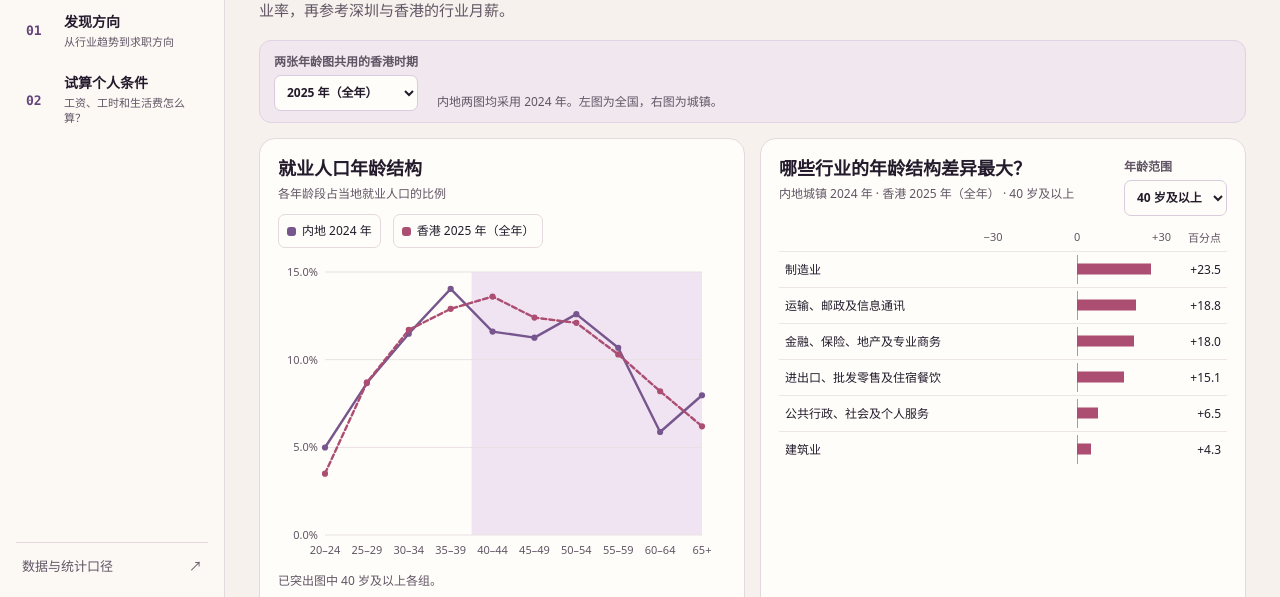
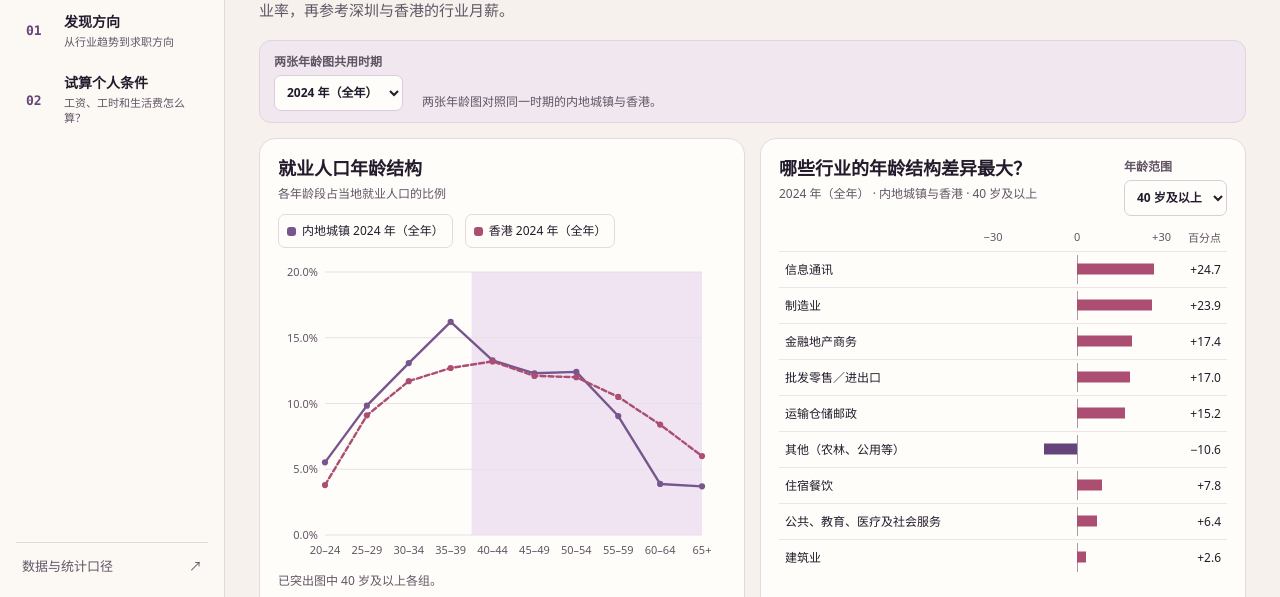
Before and after one commit to peng-fang/hk-career-explorer-linked, a plain HTML site: page index.html in a window 1280 px wide. Shown: the part 203-800 px from the top of the page. Drawn offline with Linux system fonts and the light colour scheme.

Commit message:
Align urban workforce age comparisons across nine industries

```diff
--- a/app.js
+++ b/app.js
@@ -28,14 +28,13 @@
   const defaultWageRate = 1.0828;
   const wageRateSource = "https://www.censtatd.gov.hk/en/data/stat_report/product/B1010003/att/B10100032025AN25B0100.pdf";
   const wageAgeGroups = {
-    finance:"金融地产商务", information:"运输及信息通讯", construction:"建筑业", manufacturing:"制造业",
-    "land-transport":"运输及信息通讯", "real-estate":"金融地产商务", wholesale:"批发零售住宿餐饮",
-    retail:"批发零售住宿餐饮", accommodation:"批发零售住宿餐饮", food:"批发零售住宿餐饮",
+    finance:"金融地产商务", information:"信息通讯", construction:"建筑业", manufacturing:"制造业",
+    "land-transport":"运输仓储邮政", "real-estate":"金融地产商务", wholesale:"批发零售/进出口",
+    retail:"批发零售/进出口", accommodation:"住宿餐饮", food:"住宿餐饮",
   };
-  const formerAgeGroups = {"批发零售/进出口":"批发零售住宿餐饮","住宿餐饮":"批发零售住宿餐饮",
-    "运输仓储邮政":"运输及信息通讯","信息通讯":"运输及信息通讯","其他（农林采矿/公用事业/国际组织）":""};
   const {fitBroad,fitDetails,fitCell,fitVacancyMode,fitOccupations,marketPeriod:formerIndustryPeriod,...saved} = pathway.load();
   const savedWorkforcePeriod = saved.workforcePeriod==="2026-q3" ? "2026-q2" : saved.workforcePeriod;
+  const savedMarketIndustry = wageAgeGroups[saved.wageIndustry] ?? saved.marketIndustry;
   const state = {
     marketAge:"over", overviewYear:2025, marketRegion:"", overviewIndustry:null,
     wageRate:defaultWageRate, wageCurrency:"CNY", wageSort:"hk", wageIndustry:"",
@@ -44,8 +43,8 @@
     profile:pathway.emptyProfile(), pairs:[], occupations:"all", taskOccupations:{}, vacancyCell:"", sortBy:"surplus",
     industryDetails:[], budgetScope:true,
     ...saved,
-    workforcePeriod:Object.hasOwn(workforceAge.hongKong,savedWorkforcePeriod) ? savedWorkforcePeriod : "2025",
-    marketIndustry:wageAgeGroups[saved.wageIndustry] ?? formerAgeGroups[saved.marketIndustry] ?? saved.marketIndustry ?? "",
+    workforcePeriod:Object.hasOwn(workforceAge.hongKong,savedWorkforcePeriod) ? savedWorkforcePeriod : "2024",
+    marketIndustry:workforceAge.industries.some(group=>group.id===savedMarketIndustry) ? savedMarketIndustry : "",
   };
   const aliases = {
     "Manufacturing":"制造业","Construction":"建筑业","Import/export & wholesale":"进出口及批发",
@@ -101,15 +100,15 @@
       "2025":t("2025 年（全年）","2025 (full year)"),
       "2026-q2":t("2026 年 4–6 月","Apr–Jun 2026"),
     };
-    const hongKongPeriod = periods[state.workforcePeriod];
-    const {bands,mainland2024,hongKong} = workforceAge;
+    const periodLabel = periods[state.workforcePeriod];
+    const {bands,mainland,hongKong} = workforceAge;
     const ages = span(0,bands.length-1);
     const ageRange = order=>parseInt(bands[order],10)<40 ? "under" : "over";
     const ageBoundary = ages.find(order=>ageRange(order)==="over")-0.5;
-    const mainlandName = t("内地 2024 年","Mainland 2024");
-    const hongKongName = t(`香港 ${hongKongPeriod}`,`Hong Kong ${hongKongPeriod}`);
+    const mainlandName = t(`内地城镇 ${periodLabel}`,`Urban Mainland ${periodLabel}`);
+    const hongKongName = t(`香港 ${periodLabel}`,`Hong Kong ${periodLabel}`);
     const regionEntries = [["内地",mainlandName,purple],["香港",hongKongName,rose]];
-    const shares = [mainland2024,hongKong[state.workforcePeriod]];
+    const shares = [mainland[state.workforcePeriod],hongKong[state.workforcePeriod]];
     const sets = regionEntries.map(([key,name,color],index)=>({
       ...lineSet(name,shares[index].map((value,order)=>[order,value,`${name} · ${bands[order]} · ${percent(value)}`]),color,index===1),
       key, opacity:state.marketRegion && state.marketRegion!==key ? 0.45 : 1, pointValue:ageRange,
@@ -117,22 +116,24 @@
     const agePlot = viz("workforce-age",width=>c.series(width,sets,{
       height:width>=390 ? 310 : 238,
       x:[ages[0],ages.at(-1)], xTicks:width>=390 ? ages : ages.filter((_,i)=>i%2===0 && i<ages.length-2).concat(ages.at(-1)),
-      xFormat:order=>bands[order], yFormat:percent, yTicks:[0,5,10,15], right:24,
+      xFormat:order=>bands[order], yFormat:percent, y:[0,20], yTicks:[0,5,10,15,20], right:24,
       highlightX:state.marketAge==="under" ? [ages[0],ageBoundary] : [ageBoundary,ages.at(-1)],
       action:"marketAge", label:t("两地就业人口年龄分布","Age distribution of workers in the two markets"),
     }));
+    const periodNote = state.workforcePeriod==="2024"
+      ? hint("两张年龄图对照同一时期的内地城镇与香港。","Both age charts compare urban Mainland China with Hong Kong in the same period.")
+      : hint("两张年龄图使用同一时期。内地城镇数值依据 2023–2024 年的变化推算。","Both age charts use the same period. Urban Mainland figures are projected from changes between 2023 and 2024.");
     return heading(pages[0],0,"market-compare")
-      + controls(select("workforcePeriod",t("两张年龄图共用的香港时期","Hong Kong period for both age charts"),Object.keys(periods),period=>periods[period]),
-          hint("内地两图均采用 2024 年。左图为全国，右图为城镇。","Both Mainland series use 2024. The left chart covers the whole country and the right covers urban areas."))
+      + controls(select("workforcePeriod",t("两张年龄图共用时期","Shared period for both age charts"),Object.keys(periods),period=>periods[period]),periodNote)
       + `<div class="grid wide-pair market-ages">`
       + figure("ages",t("就业人口年龄结构","Employed population by age"),t("各年龄段占当地就业人口的比例","Share of local employment by age group"),
           agePlot + `<p class="mode-note market-age-band">${state.marketAge==="under"
             ? t("已突出图中 20–39 岁组。","Highlighted here: ages 20–39.")
             : t("已突出图中 40 岁及以上各组。","Highlighted here: ages 40 and over.")}</p>`,
-          t("内地以 2024 年劳动力调查作为参照。两地就业定义有差异，图中从 20 岁起列示。点选年龄组可切换右图的年龄范围。",
-            "Mainland figures use the 2024 labour force survey as a reference. Employment definitions differ by market. The chart starts at age 20. Select a point to switch the age band in the industry chart."),
+          t("占比分母为内地城镇及香港各自的全部就业人口。图中从 20 岁起列示。点选年龄组可切换右图的年龄范围。",
+            "Shares use all employed people in urban Mainland China and Hong Kong, respectively. The chart starts at age 20. Select a point to switch the age band in the industry chart."),
           {key:filterLegend("marketRegion",regionEntries,state.marketRegion,"ages")})
-      + marketIndustryAge(hongKongPeriod)
+      + marketIndustryAge(periodLabel)
       + `</div>`
       + marketUnemployment()
       + shenzhenHongKongPay()
@@ -142,12 +143,11 @@
         ${state.pairs.length ? `<p id="own-search-note">${t("从这里开始会清空已选方向和对应的面试备注。","Starting here clears your shortlist and its interview notes.")}</p>` : ""}</div>`;
   }
 
-  function marketIndustryAge(hongKongPeriod) {
+  function marketIndustryAge(periodLabel) {
     const ageLabel = band=>band==="under" ? t("40 岁以下","Under 40") : t("40 岁及以上","40 and over");
     const share = value=>state.marketAge==="under" ? 100-value : value;
     const rows = workforceAge.industries.map(industry=>{
-      const [total,age40Plus] = industry.hongKong[state.workforcePeriod];
-      const mainland = share(industry.mainland), hk = share(age40Plus/total*100);
+      const mainland = share(industry.mainland[state.workforcePeriod]), hk = share(industry.hongKong[state.workforcePeriod]);
       return {key:industry.id, name:t(...industry.name), mainland, hk, gap:hk-mainland};
     }).sort((a,b)=>Math.abs(b.gap)-Math.abs(a.gap));
     const gapFormat = new Intl.NumberFormat(language.code(),{minimumFractionDigits:1,maximumFractionDigits:1,signDisplay:"exceptZero"});
@@ -174,11 +174,11 @@
     const wageLink = `<a class="secondary-link" href="#pay-comparison" data-scroll="pay-comparison">${t("查看对应行业的深港工资","See corresponding Shenzhen–Hong Kong wages")}</a>`;
     const detail = picked ? `<div class="industry-gap-detail" role="status"><strong>${esc(picked.name)}</strong> · ${comparison(picked)}
       <p>${hasWage ? wageLink : t("现有深港工资图缺少这一大类的对应行业数据。","The wage chart has no corresponding industry data for this group.")}</p></div>` : "";
-    const period = t(`内地城镇 2024 年 · 香港 ${hongKongPeriod}`,`Urban Mainland 2024 · Hong Kong ${hongKongPeriod}`);
+    const period = t(`${periodLabel} · 内地城镇与香港`,`${periodLabel} · Urban Mainland and Hong Kong`);
     return figure("industry-age",title,period+" · "+ageLabel(state.marketAge),
       chart+detail,
-      t("条向右表示香港占比较高，向左表示内地城镇占比较高。分母为各地该组就业人口。按两地统计分类合并为六组，详细口径见数据来源。",
-        "Bars point right when Hong Kong has the higher share and left when urban Mainland China does. Shares are within each group. The six groups combine the two statistical classifications. See Data and methods for details."),
+      t("条向右表示香港占比较高，向左表示内地城镇占比较高。分母为各地该组就业人口。九个行业的统计口径及拆分方法见数据来源。",
+        "Bars point right when Hong Kong has the higher share and left when urban Mainland China does. Shares use each market’s employment in the same group. See Data and methods for the nine group definitions and how the detailed shares are derived."),
       {control:select("marketAge",t("年龄范围","Age band"),["over","under"],ageLabel)});
   }
 
@@ -697,12 +697,15 @@
       "Charts use the original project extracts and new official figures in the consolidated workbook. Figures follow the coverage and period of their source surveys.")}</p></header>
     <section class="card source-card">
       <h3>${t("两地对照","Two markets")}</h3>
-      <ul><li><a href="https://dashboard.laodongqushi.com/yearbook/2025/">${t("《中国劳动统计年鉴 2025》表 2-10","China Labour Statistical Yearbook 2025, Table 2-10")}</a> ·
-      ${hk("210-06301","香港按年龄及性别划分的就业人数","Hong Kong employed persons by age and sex")}${t("。就业人口年龄结构图使用内地 2024 年全国劳动力调查。两张年龄图共用香港时期，可选 2024、2025 全年和 2026 年 4–6 月。左图以各地全部就业人口为分母。",
-        ". The workforce age chart uses the Mainland’s 2024 national labour force survey. The Hong Kong period is shared between both charts, with full-year 2024, full-year 2025 and April–June 2026 available. The left chart uses each market’s total employed population.")}</li>
-      <li><a href="https://dashboard.laodongqushi.com/yearbook/2025/">${t("《中国劳动统计年鉴 2025》表 2-17、2-18","China Labour Statistical Yearbook 2025, Tables 2-17 and 2-18")}</a> ·
-      ${hk("210-06306","香港按行业、年龄及性别划分的就业人数","Hong Kong employed persons by industry, age and sex")}${t("。行业图的内地数据为 2024 年全国城镇样本，合并行业按就业占比加权。香港按对应行业组的 40 岁及以上人数除以该组就业人数。两地行业分类相近的部分合并为六组。",
-        ". The industry chart uses the Mainland’s 2024 urban survey, weighting combined industries by employment share. Hong Kong shares divide the count aged 40 and over by total employment within each industry group. The chart combines comparable industries into six broad groups.")}</li>
+      <ul><li>${t("两张年龄图的内地口径均为城镇。2024 年数据来自城镇劳动力调查，合并行业按就业占比加权。2025 全年及 2026 年 4–6 月占比按 2023 至 2024 年的变化幅度线性外推。",
+        "Both age charts use urban Mainland data. The 2024 observations come from the urban labour force survey. Combined industries are weighted by employment share. Figures for full-year 2025 and April–June 2026 extrapolate the 2023–2024 change linearly.")}
+      <a href="https://dashboard.laodongqushi.com/yearbook/2024/">${t("《中国劳动统计年鉴 2024》表 1-49、1-50","China Labour Statistical Yearbook 2024, Tables 1-49 and 1-50")}</a> ·
+      <a href="https://dashboard.laodongqushi.com/yearbook/2025/">${t("《中国劳动统计年鉴 2025》表 2-17、2-18","China Labour Statistical Yearbook 2025, Tables 2-17 and 2-18")}</a></li>
+      <li>${t("香港使用相同统计时期的综合住户调查。九组中的贸易、零售、住宿餐饮及运输、信息通讯拆分，使用当期细行业就业人数作权重，以原项目 2021 年香港 35 岁及以上占比差作参照，校准到当期大类的 40 岁及以上官方占比。「其他」组两地覆盖范围有差异。",
+        "Hong Kong uses the General Household Survey for the same periods. To split trade, retail, accommodation and food, and to split transport from communications, this project weights by current detailed industry employment and uses the original project’s 2021 Hong Kong gaps at age 35+ as proxies. These splits are calibrated to current published age-40+ shares in the broader groups. Coverage of the Other group differs across markets.")}
+      ${hk("210-06301","香港分年龄就业人数","Hong Kong employment by age")} ·
+      ${hk("210-06305","香港分细行业就业人数","Hong Kong employment by detailed industry")} ·
+      ${hk("210-06306","香港按行业及年龄划分的就业人数","Hong Kong employment by industry and age")}</li>
       <li>${hk("210-06201","香港政府统计处劳动人口表","Hong Kong C&SD labour force table")}${t("提供劳动人口背景。两地行业、年龄定义及年份见整合 Excel 的「00_口径限制」。",
         " provides labour force context. See the consolidated workbook’s 00 methods sheet for definitions and reference years.")}</li>
       <li><a href="https://www.stats.gov.cn/sj/xwfbh/fbhwd/202601/t20260119_1962330.html">${t("国家统计局 · 2025 年就业形势","National Bureau of Statistics · 2025 employment conditions")}</a> ·
--- a/data/workforce-age.js
+++ b/data/workforce-age.js
@@ -1,33 +1,76 @@
-/* Shares of all employed persons, both sexes. Age bands shown start at 20.
- * Mainland: China Labour Statistical Yearbook 2025, table 2-10 (2024 survey).
- * Hong Kong: C&SD table 210-06301, annual 2024 and 2025, moving 3 months ending June 2026.
- */
-globalThis.workforceAge = {
-  bands: ["20–24", "25–29", "30–34", "35–39", "40–44", "45–49", "50–54", "55–59", "60–64", "65+"],
-  mainland2024: [4.99045, 8.66748, 11.48145, 14.04, 11.60232, 11.25597, 12.59534, 10.67934, 5.87342, 7.97067],
-  hongKong: {
-    "2024": [3.8, 9.1, 11.7, 12.7, 13.2, 12.1, 12.0, 10.5, 8.4, 6.0],
-    "2025": [3.5, 8.7, 11.7, 12.9, 13.6, 12.4, 12.1, 10.3, 8.2, 6.2],
-    "2026-q2": [3.2, 8.2, 11.5, 12.9, 13.7, 12.7, 12.1, 10.6, 8.1, 6.5],
-  },
-  // Mainland 40+ shares use table 2-18 (2024 urban survey), weighted by sector
-  // employment shares in table 2-17 where sectors are combined.
-  // C&SD 210-06306 counts are [all ages, age 40+] in thousands, both sexes.
-  industries: [
-    {id:"制造业", name:["制造业","Manufacturing"], mainland:52.76575,
-      hongKong:{"2024":[86.5,66.3],"2025":[88.3,67.3],"2026-q2":[87.1,65.3]}},
-    {id:"建筑业", name:["建筑业","Construction"], mainland:62.85646,
-      hongKong:{"2024":[351.6,230.3],"2025":[338.1,227.1],"2026-q2":[324.6,220]}},
-    // Mainland wholesale and retail are reported together. Combine both Hong Kong trade groups.
-    {id:"批发零售住宿餐饮", name:["进出口、批发零售及住宿餐饮","Trade, retail, accommodation and food"], mainland:52.96507,
-      hongKong:{"2024":[810.2,542.2],"2025":[776.2,528.1],"2026-q2":[772.4,538.1]}},
-    {id:"运输及信息通讯", name:["运输、邮政及信息通讯","Transport, postal and communications"], mainland:46.36851,
-      hongKong:{"2024":[421.7,270.3],"2025":[418.5,272.8],"2026-q2":[407.3,260.5]}},
-    // Mainland finance, real estate, leasing/business and scientific/technical services.
-    {id:"金融地产商务", name:["金融、保险、地产及专业商务","Finance, real estate and professional services"], mainland:45.40463,
-      hongKong:{"2024":[849.6,533.7],"2025":[860,545.6],"2026-q2":[863.9,557.1]}},
-    // Mainland household/repair services, education, health/social work, culture and public administration.
-    {id:"公共教育医疗社会个人服务", name:["公共行政、社会及个人服务","Public administration, social and personal services"], mainland:49.14250,
-      hongKong:{"2024":[1149.5,638.5],"2025":[1164.9,648.7],"2026-q2":[1169.1,665.9]}},
-  ],
-};
+(() => {
+  const bands = ["20–24", "25–29", "30–34", "35–39", "40–44", "45–49", "50–54", "55–59", "60–64", "65+"];
+  // Compare the midpoint of each target period with the midpoint of 2024.
+  const yearsFrom2024 = {"2024":0, "2025":1, "2026-q2":1.875};
+  // China Labour Statistical Yearbook 2024, 1-50, and 2025, 2-18 (urban survey, both sexes).
+  const urbanShares2023 = [5.5,10.2,14.3,15.4,13.2,12.4,12.4,8.8,3.3,3.8];
+  const urbanShares2024 = [5.52350,9.83692,13.07274,16.20881,13.27927,12.29808,12.40185,9.04644,3.88378,3.70111];
+  const project = (previous,current,offset) => current+(current-previous)*offset;
+  const mainland = Object.fromEntries(Object.entries(yearsFrom2024).map(([period,offset])=>
+    [period,urbanShares2024.map((share,index)=>project(urbanShares2023[index],share,offset))]));
+
+  // C&SD 210-06301, published shares of all employed persons, both sexes.
+  const hongKong = {
+    "2024":[3.8,9.1,11.7,12.7,13.2,12.1,12.0,10.5,8.4,6.0],
+    "2025":[3.5,8.7,11.7,12.9,13.6,12.4,12.1,10.3,8.2,6.2],
+    "2026-q2":[3.2,8.2,11.5,12.9,13.7,12.7,12.1,10.6,8.1,6.5],
+  };
+
+  // C&SD 210-06306: [all employed, age 40+] in thousands, both sexes.
+  // For splits, C&SD 210-06305 supplies the detailed sector totals in the same period.
+  const hkIndustry = {
+    "2024":{
+      manufacturing:[86.5,66.3], construction:[351.6,230.3], importWholesale:[296.5,220.1],
+      retailFood:[513.7,322.1], transportInfo:[421.7,270.3], finance:[849.6,533.7],
+      publicServices:[1149.5,638.5], other:[24.6,17.1], retail:251.5, food:262.1, transport:290.9, info:130.9,
+    },
+    "2025":{
+      manufacturing:[88.3,67.3], construction:[338.1,227.1], importWholesale:[282.6,211.3],
+      retailFood:[493.6,316.8], transportInfo:[418.5,272.8], finance:[860,545.6],
+      publicServices:[1164.9,648.7], other:[26.1,17.1], retail:236.1, food:257.6, transport:287.7, info:130.8,
+    },
+    "2026-q2":{
+      manufacturing:[87.1,65.3], construction:[324.6,220], importWholesale:[282.2,218.6],
+      retailFood:[490.2,319.5], transportInfo:[407.3,260.5], finance:[863.9,557.1],
+      publicServices:[1169.1,665.9], other:[21.7,15.2], retail:226.7, food:263.5, transport:280.6, info:126.8,
+    },
+  };
+  const ratio = ([total,older]) => older/total*100;
+  // Use the 2021 project age-35+ gaps as proxies for the splits' age-40+ gaps.
+  // Centre those offsets so the detailed sectors' weighted share matches the official broad group.
+  function splitShare(group,firstTotal,secondTotal,gap) {
+    const first = ratio(group)+gap*secondTotal/(firstTotal+secondTotal);
+    return [first,first-gap];
+  }
+  const hongKongIndustry = Object.fromEntries(Object.entries(hkIndustry).map(([period,group])=>{
+    const [retail,food] = splitShare(group.retailFood,group.retail,group.food,75.41-70.12);
+    const [transport,info] = splitShare(group.transportInfo,group.transport,group.info,81.35-61.43);
+    const [importWholesaleTotal,importWholesale40] = group.importWholesale;
+    const trade = (importWholesale40*100+retail*group.retail)/(importWholesaleTotal+group.retail);
+    return [period,{
+      manufacturing:ratio(group.manufacturing), construction:ratio(group.construction), trade, transport, food, info,
+      finance:ratio(group.finance), publicServices:ratio(group.publicServices), other:ratio(group.other),
+    }];
+  }));
+
+  // Mainland 40+ shares for 2023 and 2024. Combined sectors are weighted by the
+  // all-ages employment shares from tables 1-49 (2024 yearbook) and 2-17 (2025 yearbook).
+  const industryRows = [
+    {id:"制造业", name:["制造业","Manufacturing"], key:"manufacturing", shares:[51.9,52.76575]},
+    {id:"建筑业", name:["建筑业","Construction"], key:"construction", shares:[61.5,62.85646]},
+    {id:"批发零售/进出口", name:["批发零售／进出口","Wholesale, retail and import/export"], key:"trade", shares:[52.1,53.21948]},
+    {id:"运输仓储邮政", name:["运输仓储邮政","Transport, storage and postal services"], key:"transport", shares:[54.7,55.05621]},
+    {id:"住宿餐饮", name:["住宿餐饮","Accommodation and food services"], key:"food", shares:[52.3,52.33453]},
+    {id:"信息通讯", name:["信息通讯","Information and communications"], key:"info", shares:[24.2,25.69511]},
+    {id:"金融地产商务", name:["金融地产商务","Finance, real estate and business services"], key:"finance", shares:[44.44891,45.40463]},
+    {id:"公共教育医疗社会个人服务", name:["公共、教育、医疗及社会服务","Public, education, health and social services"], key:"publicServices", shares:[48.89953,49.14250]},
+    {id:"其他（农林采矿/公用事业/国际组织）", name:["其他（农林、公用等）","Other industries"], key:"other", shares:[79.56972,80.15731]},
+  ];
+  const industries = industryRows.map(({id,name,key,shares})=>({
+    id, name,
+    mainland:Object.fromEntries(Object.entries(yearsFrom2024).map(([period,offset])=>[period,project(...shares,offset)])),
+    hongKong:Object.fromEntries(Object.entries(hongKongIndustry).map(([period,shares])=>[period,shares[key]])),
+  }));
+
+  globalThis.workforceAge = {bands,mainland,hongKong,industries};
+})();
--- a/index.html
+++ b/index.html
@@ -8,11 +8,11 @@
   <title>毕业后，留在香港？｜香港就业市场探索器</title>
   <link rel="stylesheet" href="styles.css?v=visible-range-targets">
   <script defer src="data/guide-data.js?v=industry-headcounts"></script>
-  <script defer src="data/workforce-age.js?v=shared-age-periods"></script>
+  <script defer src="data/workforce-age.js?v=nine-industry-ages"></script>
   <script defer src="language.js?v=linked-1"></script>
   <script defer src="charts.js?v=market-age-comparison"></script>
   <script defer src="pathway.js?v=linked-1"></script>
-  <script defer src="app.js?v=shared-age-periods"></script>
+  <script defer src="app.js?v=nine-industry-ages"></script>
 </head>
 <body>
   <a class="skip" id="skip-link" href="#content">跳至图表</a>
```
Also changed, not shown: 1 other file.
